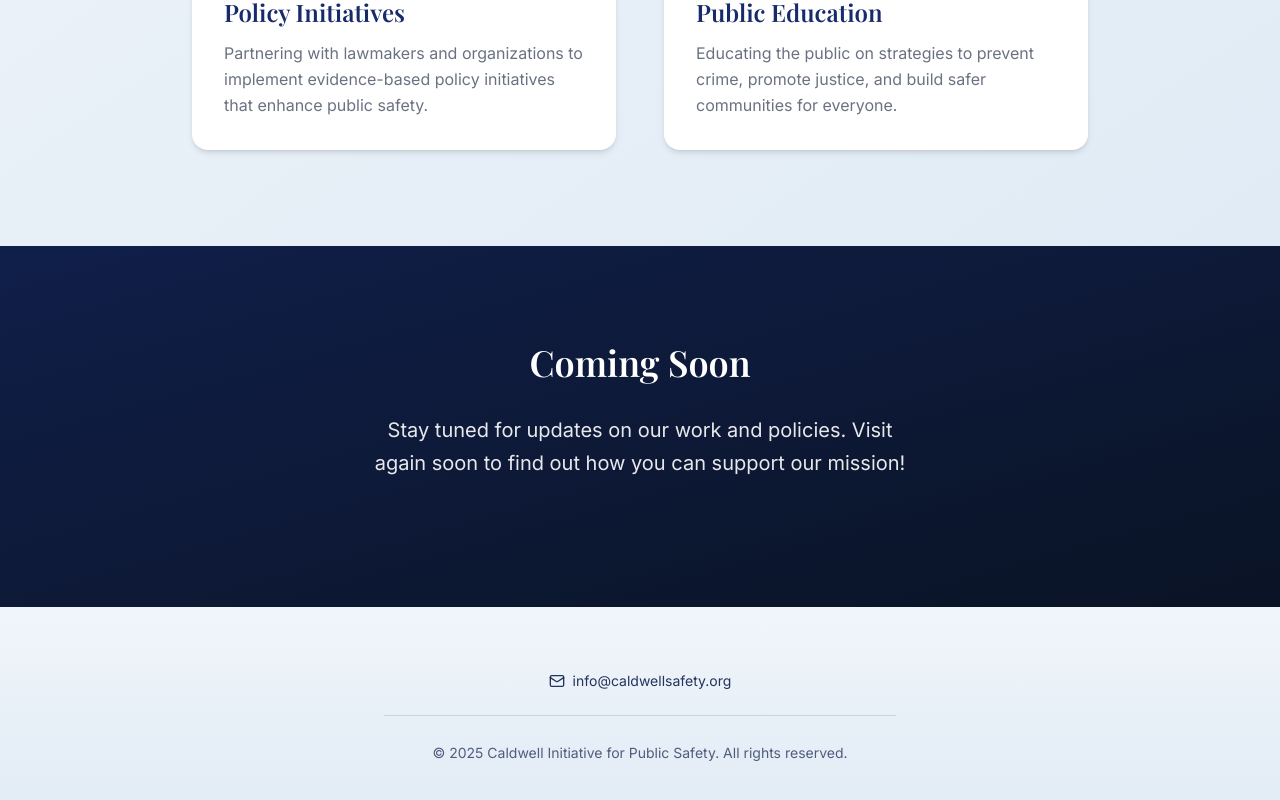
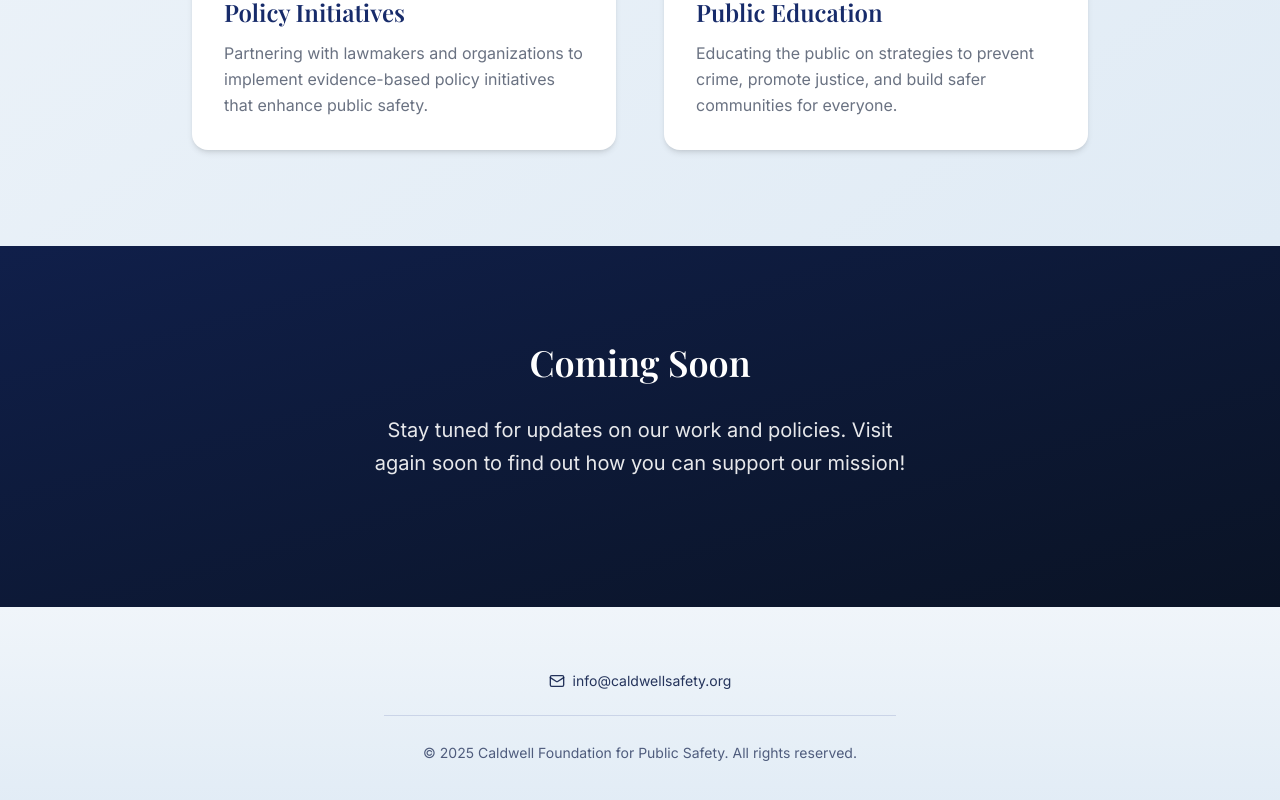
Before and after one commit to iangrayhazzard/caldwell-safety, a Next.js app: page / in a window 1280 px wide. Shown: the part 1512-2312 px from the top of the page. Built offline with nearby package versions, Linux system fonts and the light colour scheme; a web font is replaced by a local one.

Commit message:
fix copyright message

```diff
--- a/app/page.tsx
+++ b/app/page.tsx
@@ -243,7 +243,7 @@ export default function LandingPage() {
 						<div className="border-navy-600/15 w-full max-w-lg border-t pt-6 text-center text-balance">
 							<small className="text-sm opacity-70">
 								© {new Date().getFullYear()} Caldwell
-								Initiative for Public Safety. All rights
+								Foundation for Public Safety. All rights
 								reserved.
 							</small>
 						</div>
```
